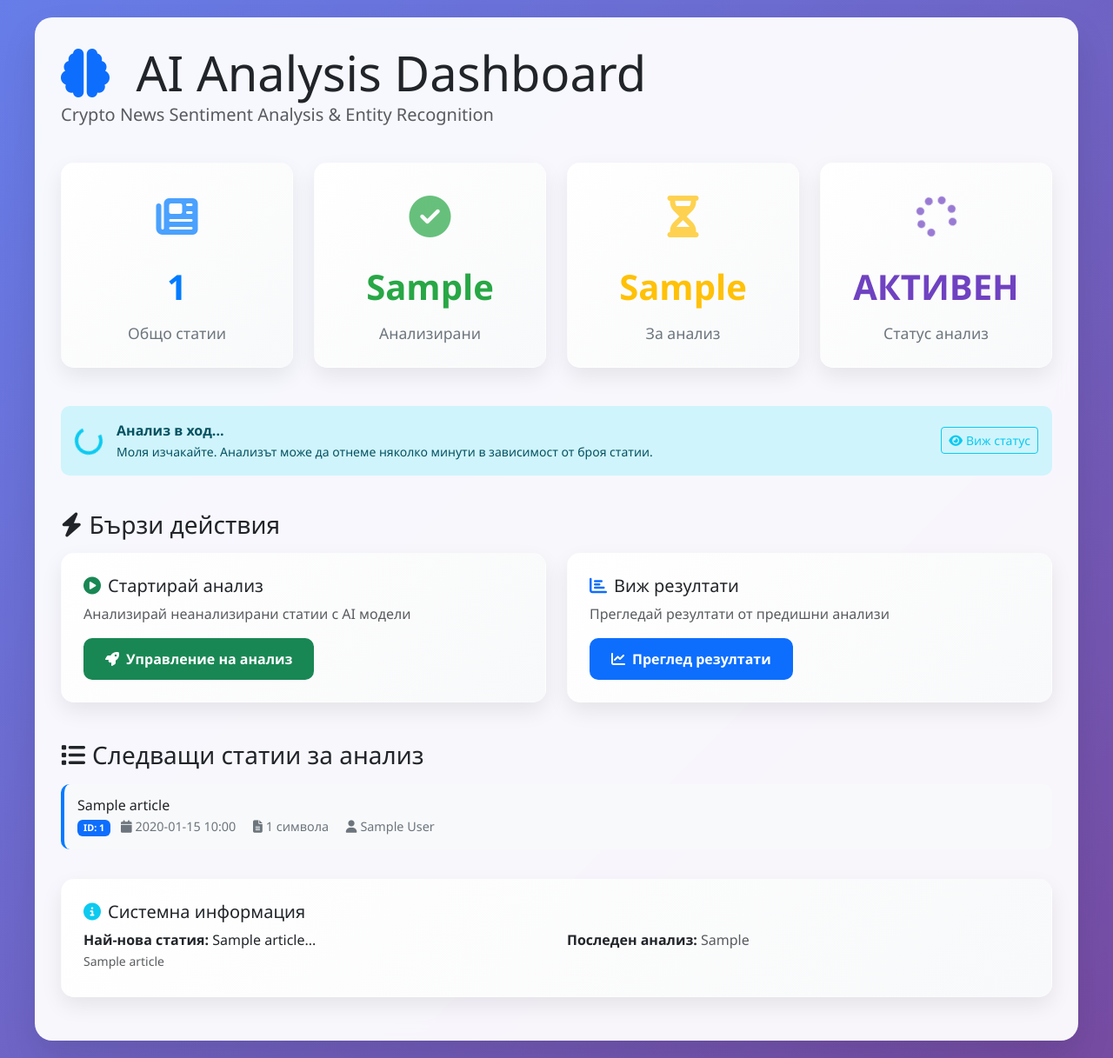
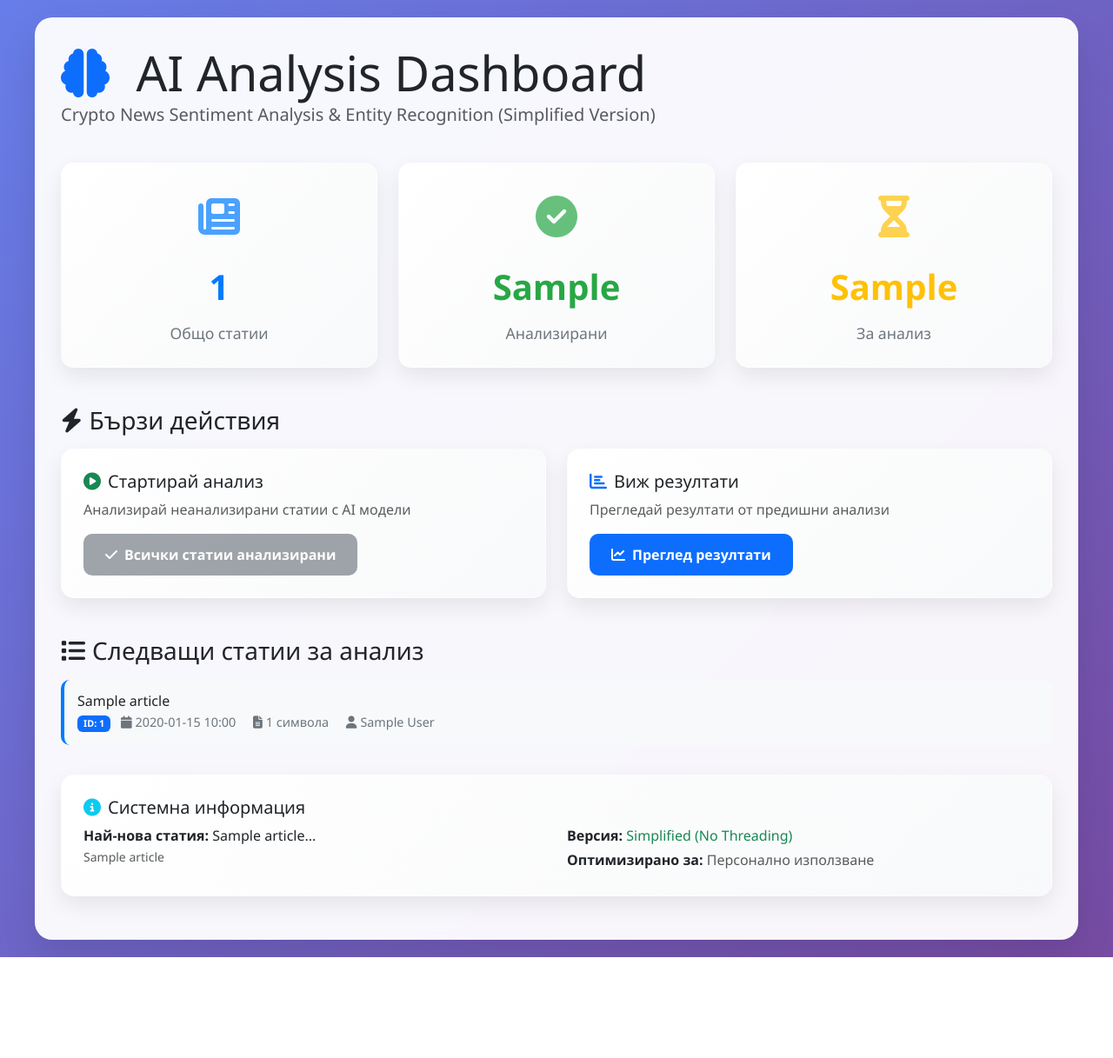
Before and after one commit to BlackRock17/news_santiment, a Flask app: template templates/dashboard.html in a window 1280 px wide. Shown: the part 57-1274 px from the top of the page at 87% size. After the commit the page ends 1158 px from the top, so only its background shows below. Run offline with Flask 3, Linux system fonts and the light colour scheme; the template is opened without the code that fills it: most values are stand-ins (such as "Sample title", 1, 10 or a date in 2020); parts of the project's set-up code (start-up, migrations or seed data) failed here and were passed over; some libraries are stand-ins or nearby versions.

Commit message:
Updating dashboard template

```diff
--- a/templates/dashboard.html
+++ b/templates/dashboard.html
@@ -59,7 +59,6 @@
         .text-analyzed { color: #28a745; }
         .text-unanalyzed { color: #ffc107; }
         .text-total { color: #007bff; }
-        .text-progress { color: #6f42c1; }
 
         .navbar-custom {
             background: rgba(255, 255, 255, 0.1);
@@ -183,13 +182,13 @@
                         <i class="fas fa-brain text-primary me-3"></i>
                         AI Analysis Dashboard
                     </h1>
-                    <p class="lead text-muted">Crypto News Sentiment Analysis & Entity Recognition</p>
+                    <p class="lead text-muted">Crypto News Sentiment Analysis & Entity Recognition (Simplified Version)</p>
                 </div>
             </div>
 
             <!-- Statistics Cards -->
             <div class="row">
-                <div class="col-md-3 col-sm-6">
+                <div class="col-md-4 col-sm-6">
                     <div class="stat-card text-center">
                         <div class="stat-icon text-total">
                             <i class="fas fa-newspaper"></i>
@@ -198,7 +197,7 @@
                         <div class="stat-label">Общо статии</div>
                     </div>
                 </div>
-                <div class="col-md-3 col-sm-6">
+                <div class="col-md-4 col-sm-6">
                     <div class="stat-card text-center">
                         <div class="stat-icon text-analyzed">
                             <i class="fas fa-check-circle"></i>
@@ -207,7 +206,7 @@
                         <div class="stat-label">Анализирани</div>
                     </div>
                 </div>
-                <div class="col-md-3 col-sm-6">
+                <div class="col-md-4 col-sm-6">
                     <div class="stat-card text-center">
                         <div class="stat-icon text-unanalyzed">
                             <i class="fas fa-hourglass-half"></i>
@@ -216,38 +215,7 @@
                         <div class="stat-label">За анализ</div>
                     </div>
                 </div>
-                <div class="col-md-3 col-sm-6">
-                    <div class="stat-card text-center">
-                        <div class="stat-icon text-progress">
-                            <i class="fas fa-{{ 'spinner fa-spin' if stats.analysis_in_progress else 'pause' }}"></i>
-                        </div>
-                        <div class="stat-number text-progress">
-                            {{ 'АКТИВЕН' if stats.analysis_in_progress else 'СПРЯН' }}
-                        </div>
-                        <div class="stat-label">Статус анализ</div>
-                    </div>
-                </div>
             </div>
-
-            <!-- Analysis Status -->
-            {% if stats.analysis_in_progress %}
-                <div class="row mt-4">
-                    <div class="col-12">
-                        <div class="alert alert-info alert-custom d-flex align-items-center">
-                            <div class="spinner-border text-info me-3" role="status">
-                                <span class="visually-hidden">Loading...</span>
-                            </div>
-                            <div>
-                                <strong>Анализ в ход...</strong><br>
-                                <small>Моля изчакайте. Анализът може да отнеме няколко минути в зависимост от броя статии.</small>
-                            </div>
-                            <a href="{{ url_for('analysis_status') }}" class="btn btn-outline-info btn-sm ms-auto">
-                                <i class="fas fa-eye me-1"></i>Виж статус
-                            </a>
-                        </div>
-                    </div>
-                </div>
-            {% endif %}
 
             <!-- Quick Actions -->
             <div class="row mt-4">
@@ -258,9 +226,15 @@
                     <div class="stat-card">
                         <h5><i class="fas fa-play-circle text-success me-2"></i>Стартирай анализ</h5>
                         <p class="text-muted">Анализирай неанализирани статии с AI модели</p>
-                        <a href="{{ url_for('analysis_page') }}" class="btn btn-success btn-custom">
-                            <i class="fas fa-rocket me-2"></i>Управление на анализ
-                        </a>
+                        {% if stats.unanalyzed_articles > 0 %}
+                            <a href="{{ url_for('analysis_page') }}" class="btn btn-success btn-custom">
+                                <i class="fas fa-rocket me-2"></i>Управление на анализ
+                            </a>
+                        {% else %}
+                            <button class="btn btn-secondary btn-custom" disabled>
+                                <i class="fas fa-check me-2"></i>Всички статии анализирани
+                            </button>
+                        {% endif %}
                     </div>
                 </div>
                 <div class="col-md-6">
@@ -331,8 +305,12 @@
                             </div>
                             <div class="col-md-6">
                                 <p class="mb-1">
-                                    <strong>Последен анализ:</strong>
-                                    <span class="text-muted">{{ stats.last_analysis }}</span>
+                                    <strong>Версия:</strong>
+                                    <span class="text-success">Simplified (No Threading)</span>
+                                </p>
+                                <p class="mb-1">
+                                    <strong>Оптимизирано за:</strong>
+                                    <span class="text-muted">Персонално използване</span>
                                 </p>
                             </div>
                         </div>
@@ -343,14 +321,5 @@
     </div>
 
     <script src="https://cdnjs.cloudflare.com/ajax/libs/bootstrap/5.3.0/js/bootstrap.bundle.min.js"></script>
-
-    <!-- Auto-refresh ако има анализ в ход -->
-    {% if stats.analysis_in_progress %}
-        <script>
-            setTimeout(function() {
-                location.reload();
-            }, 10000); // Refresh на всеки 10 секунди
-        </script>
-    {% endif %}
 </body>
 </html>
```
